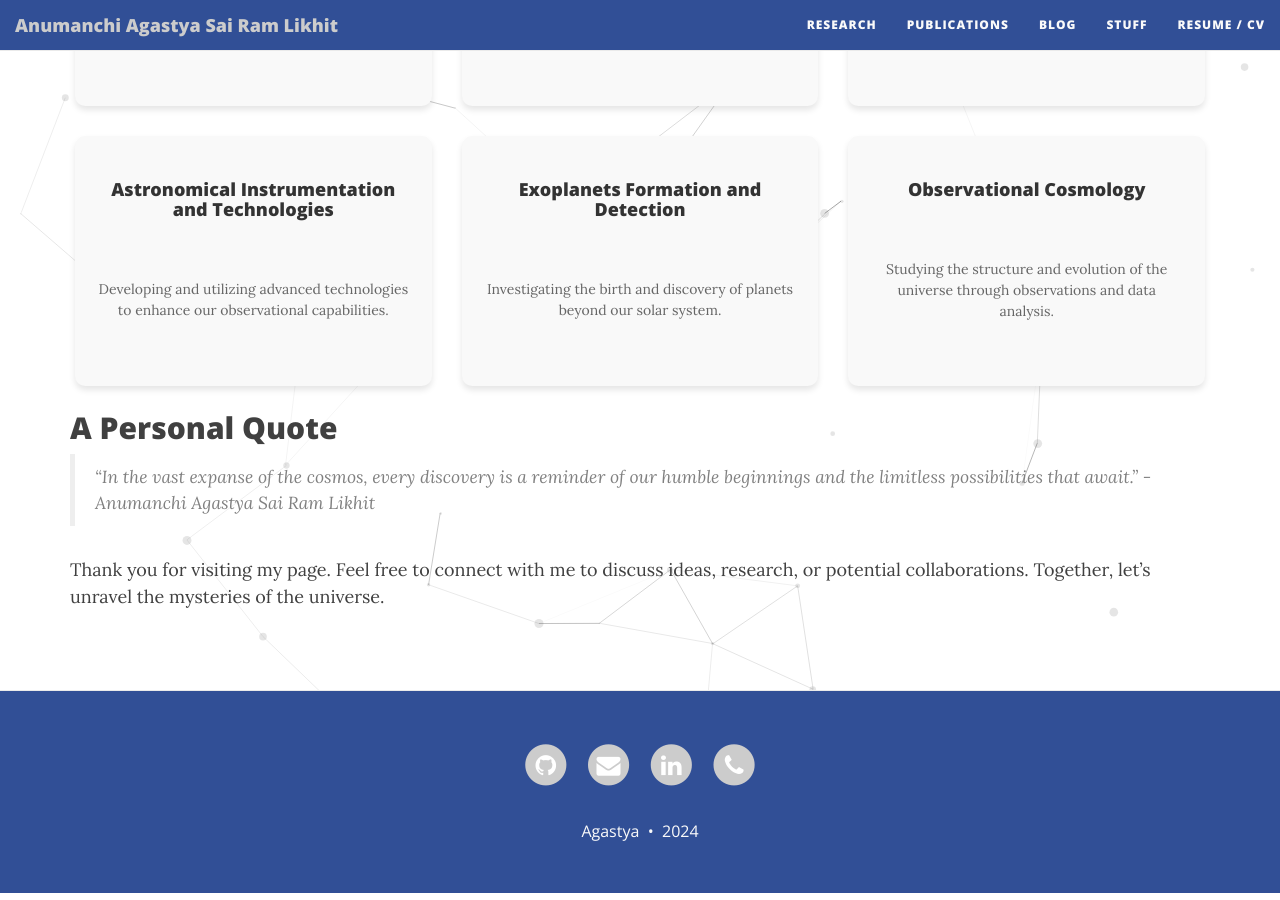
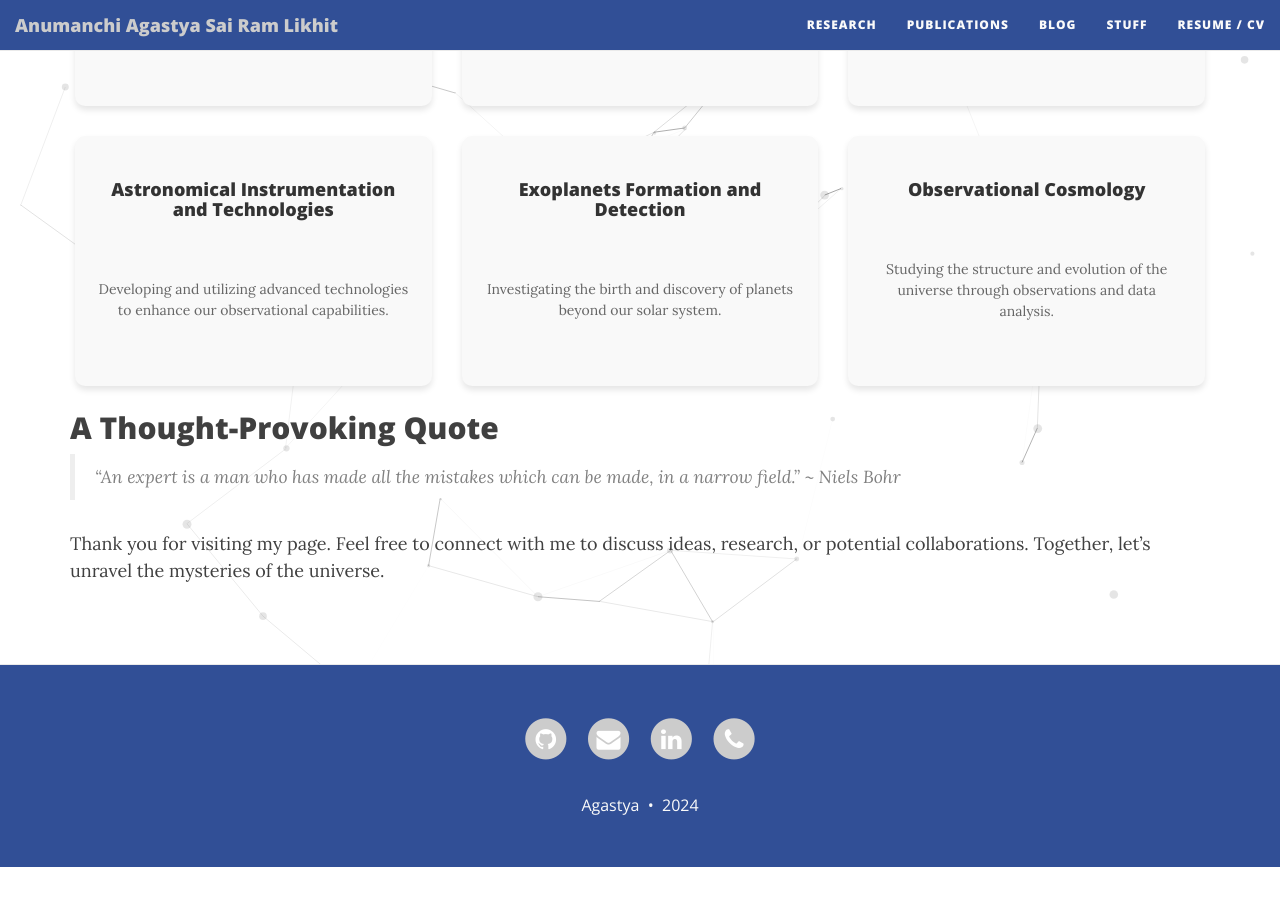
Before and after one commit to astropi-b/astropi-b.github.io, a Jekyll site: the page built from index.md, in a window 1280 px wide and 900 px high, scrolled down 717 px. Built offline with Jekyll 4.4.1, drawn with Linux system fonts in a browser that asks for light colours; nearby versions of some CDN libraries; after the commit the page ends 1591 px from its top, so only the background shows below that.

Commit message:
Update index.md

```diff
--- a/index.md
+++ b/index.md
@@ -126,8 +126,10 @@ My research interests are broad and varied, reflecting my curiosity about the co
   </div>
 </div>
 
-## A Personal Quote
+## A Thought-Provoking Quote
 
-> "In the vast expanse of the cosmos, every discovery is a reminder of our humble beginnings and the limitless possibilities that await." - Anumanchi Agastya Sai Ram Likhit
+> "An expert is a man who has made all the mistakes which can be made, in a narrow field."
+> ~ Niels Bohr
+
 
 Thank you for visiting my page. Feel free to connect with me to discuss ideas, research, or potential collaborations. Together, let's unravel the mysteries of the universe.
```
